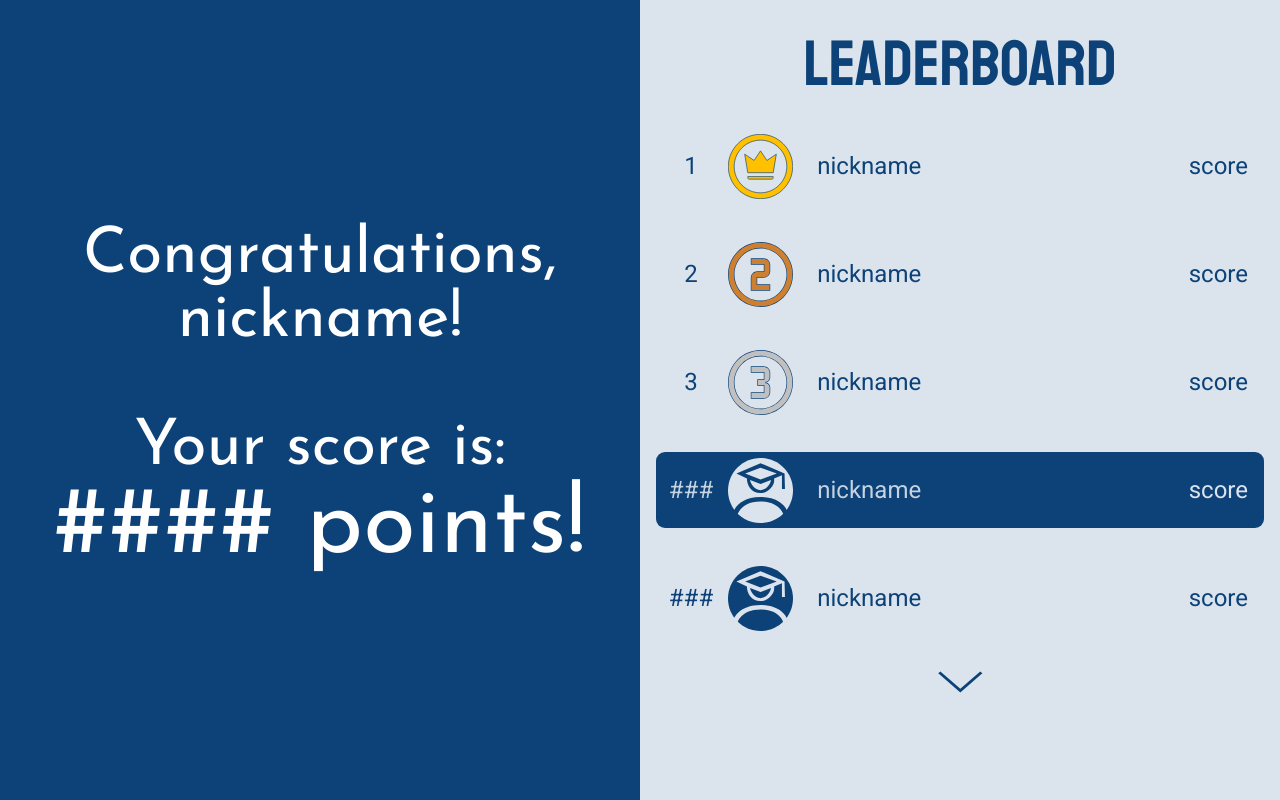
After one commit to InnoSWP/Intaby, a Django app: template web-app/static/templates/leaderboard.html in a window 1280 px wide. The commit adds this page. Run offline with Django 4.2, Linux system fonts and the light colour scheme; the template is opened without the code that fills it, so the values that code supplies are empty.

Commit message:
Check styles

```diff
--- a/web-app/static/styles/new_style.css
+++ b/web-app/static/styles/new_style.css
@@ -55,7 +55,6 @@ body::-webkit-scrollbar {
     z-index: 4;
 }
 .header-left{
-
     /* Size */
     width: 50%;
     height: 100%;
@@ -981,6 +980,317 @@ body::-webkit-scrollbar {
     z-index: 2;
 }
 
+/* Leaderboard */
+.Board {
+    /* Size */
+    width: 100vw;
+    height: 100vh;
+
+    /* Display */
+    display: flex;
+    justify-content: space-between;
+    align-items: center;
+    overflow: hidden;
+    text-align: center;
+}
+.Board-left {
+    background: #0D4278;
+
+    /* Size */
+    width: 50vw;
+    height: 100vh;
+
+    /* Display */
+    display: flex;
+    flex-direction: column;
+    flex-wrap: nowrap;
+    justify-content: flex-start;
+    align-items: center;
+}
+.user-result {
+    /* Size */
+    width: 100%;
+    height: 100%;
+
+    /* Display */
+    display: flex;
+    justify-content: center;
+    align-items: center;
+    flex-direction: column;
+    flex-wrap: nowrap;
+    align-content: center;
+}
+.user-result_title {
+    color: #FFFFFF;
+
+    /* Font */
+    font-family: "Josefin Sans", serif;
+    font-size: 64px;
+    font-weight: 400;
+    font-style: normal;
+    text-align: center;
+
+    /* Others */
+    margin-bottom: 0;
+}
+.user-result_points {
+    color: #FFFFFF;
+
+    /* Font */
+    font-family: "Josefin Sans", serif;
+    font-size: 96px;
+    font-weight: 400;
+    font-style: normal;
+    text-align: center;
+
+    /* Others */
+    margin-top: 0;
+}
+.Board-right {
+    background: #DBE4ED;
+    /* Size */
+    width: 50vw;
+    height: 100vh;
+
+    /* Display */
+    display: flex;
+    flex-direction: column;
+    flex-wrap: nowrap;
+    justify-content: flex-end;
+    align-items: center;
+}
+.leaderboard {
+    /* Size */
+    width: 95%;
+    height: 100vh;
+
+    /* Display */
+    display: flex;
+    flex-direction: column;
+    flex-wrap: nowrap;
+    justify-content: flex-start;
+    align-items: center;
+}
+.leaderboard_title {
+    /* Size */
+    width: auto;
+
+    /* Font */
+    font-family: 'Staatliches', serif;
+    font-size: 64px;
+    font-weight: 400;
+    font-style: normal;
+
+    color: #0D4278;
+
+    /* Display */
+    display: flex;
+    align-items: center;
+    text-align: center;
+
+    /* Other */
+    margin: 24px;
+}
+.leaderboard_user-result {
+    /* Size */
+    width: 100%;
+    height: auto;
+
+    /* Display */
+    display: flex;
+    flex-direction: row;
+    flex-wrap: nowrap;
+    justify-content: space-between;
+    align-items: center;
+    align-content: center;
+
+    /* Others */
+    margin-bottom: 32px;
+}
+.leaderboard_user-result-left {
+    /* Size */
+    width: auto;
+    height: 100%;
+
+    /* Display */
+    display: flex;
+    flex-direction: row;
+    flex-wrap: nowrap;
+    justify-content: left;
+    align-items: center;
+    float: left;
+}
+.leaderboard_user-place-box {
+    /* Size */
+    max-width: 70px;
+    min-width: 70px;
+
+    /* Display */
+    display: flex;
+    flex-direction: column;
+    flex-wrap: nowrap;
+    align-content: center;
+    justify-content: center;
+}
+.leaderboard_user-place-text {
+    color: #0D4278;
+
+    width: 100%;
+    /* Font */
+    font-family: 'Roboto', serif;
+    font-size: 24px;
+    font-weight: 400;
+    font-style: normal;
+
+    /* Display */
+    display: flex;
+    flex-direction: column;
+    flex-wrap: nowrap;
+    align-content: center;
+    justify-content: center;
+}
+.leaderboard_1st-place-icon,
+.leaderboard_2nd-place-icon,
+.leaderboard_3rd-place-icon,
+.leaderboard_user-icon,
+.leaderboard_student-icon {
+    /* Size */
+    width: 65px;
+    height: 65px;
+
+    /* Others */
+    margin-left: 1%;
+}
+.leaderboard_user-name {
+    color: #0D4278;
+
+    /* Font */
+    font-family: 'Roboto', serif;
+    font-size: 24px;
+    font-weight: 400;
+    font-style: normal;
+
+    /* Display */
+    display: flex;
+    align-items: center;
+    text-align: center;
+
+    /* Other */
+    margin-left: 10%;
+}
+.leaderboard_user-result-right {
+    /* Size */
+    width: auto;
+    height: 100%;
+
+    /* Display */
+    display: flex;
+    flex-direction: row;
+    flex-wrap: nowrap;
+    justify-content: flex-end;
+    align-items: center;
+    align-content: center;
+    float: right;
+}
+.leaderboard_user-score {
+    color: #0D4278;
+
+    /* Font */
+    font-family: 'Roboto', serif;
+    font-size: 24px;
+    font-weight: 400;
+    font-style: normal;
+
+    /* Display */
+    display: flex;
+    flex-direction: column;
+    flex-wrap: nowrap;
+    align-content: center;
+    justify-content: center;
+
+    /* Other */
+    margin-right: 16px;
+}
+.leaderboard_user-result-me {
+    background-color: #0D4278;
+
+    /* Size */
+    width: 100%;
+    height: auto;
+
+    /* Display */
+    display: flex;
+    flex-direction: row;
+    flex-wrap: nowrap;
+    justify-content: space-between;
+    align-items: center;
+    align-content: center;
+
+    /* Others */
+    margin-bottom: 32px;
+    border-radius: 9px;
+}
+.leaderboard_user-place-text-me {
+    color: #C5D3E1;
+
+    /* Font */
+    font-family: 'Roboto', serif;
+    font-size: 24px;
+    font-weight: 400;
+    font-style: normal;
+
+    /* Display */
+    display: flex;
+    flex-direction: column;
+    flex-wrap: nowrap;
+    align-content: center;
+    justify-content: center;
+}
+.leaderboard_user-name-me {
+    color: #C5D3E1;
+
+    /* Font */
+    font-family: 'Roboto', serif;
+    font-size: 24px;
+    font-weight: 400;
+    font-style: normal;
+
+    /* Display */
+    display: flex;
+    flex-direction: column;
+    flex-wrap: nowrap;
+    align-content: center;
+    justify-content: center;
+
+    /* Other */
+    margin-left: 10%;
+}
+.leaderboard_user-score-me {
+    color: #DBE4ED;
+
+    /* Font */
+    font-family: 'Roboto', serif;
+    font-size: 24px;
+    font-weight: 400;
+    font-style: normal;
+
+    /* Display */
+    display: flex;
+    flex-direction: column;
+    flex-wrap: nowrap;
+    align-content: center;
+    justify-content: center;
+
+    /* Other */
+    margin-right: 16px;
+}
+.leaderboard_scroll-up,
+.leaderboard_scroll-down {
+    /* Size */
+    height: 28px;
+    width: 55px;
+}
+
 /* Media */
 
 @media (max-width: 576px) {
--- /dev/null
+++ b/web-app/static/templates/leaderboard.html
@@ -0,0 +1,130 @@
+<!DOCTYPE html>
+<html lang="en">
+
+<head>
+    <!-- Fonts -->
+    <link href="https://fonts.googleapis.com/css?family=Roboto&display=swap" rel="stylesheet"/>
+    <link href="https://fonts.googleapis.com/css?family=Rubik&display=swap" rel="stylesheet"/>
+    <link href="https://fonts.googleapis.com/css?family=Roboto+Condensed&display=swap" rel="stylesheet"/>
+    <link href="https://fonts.googleapis.com/css?family=Staatliches&display=swap" rel="stylesheet"/>
+    <link href="https://fonts.googleapis.com/css?family=Josefin+Sans&display=swap" rel="stylesheet"/>
+    <link rel="preconnect" href="https://fonts.googleapis.com">
+    <link rel="preconnect" href="https://fonts.gstatic.com" crossorigin>
+    <link href="https://fonts.googleapis.com/css2?family=Staatliches&display=swap" rel="stylesheet">
+    <link rel="preconnect" href="https://fonts.googleapis.com">
+    <link rel="preconnect" href="https://fonts.gstatic.com" crossorigin>
+    <link href="https://fonts.googleapis.com/css2?family=Staatliches&display=swap" rel="stylesheet">
+
+    <!-- Scripts -->
+    <script src="jquery-3.6.0.min.js"></script>
+
+    <!-- Styles -->
+    <link rel="stylesheet" href="/web-app/static/styles/new_style.css">
+
+    <!-- Meta -->
+    <meta charset="UTF-8">
+    <meta http-equiv="X-UA-Compatible" content="IE=edge">
+    <meta name="viewport" content="width=device-width, initial-scale=1.0">
+
+    <!-- Title -->
+    <title> Document </title>
+</head>
+
+<body class="body_">
+    <!--Блок всей страницы-->
+    <div class="Board">
+        <!--Левый блок страницы-->
+        <div class="Board-left">
+            <!--Блок текста-->
+            <div class="user-result">
+                <!--nickname - имя пользователя-->
+                <h3 class="user-result_title">Congratulations, nickname!</h3>
+                <h3 class="user-result_title">Your score is:</h3>
+                <!--#### - сколько очков получил пользователь-->
+                <h1 class="user-result_points">#### points!</h1>
+            </div>
+        </div>
+        <!--Правый блок страницы-->
+        <div class="Board-right">
+            <!--Лидерборд-->
+            <div class="leaderboard">
+                <!--Оглавление блока-->
+                <legend class="leaderboard_title">Leaderboard</legend>
+                <!--Scroll-block со всеми участниками-->
+                <fieldset style="width: 100%; margin: 0; padding: 0; border:0;">
+                    <!--Далее - перечесление всех типов участников-->
+                    <!--Вот отсюда и начинается работа с базой данных-->
+                    <!--Каждый участник имеет собственный блок leaderboard_user-result,
+                    а его содержание - зависит от типа участника-->
+                    <div class="leaderboard_user-result">
+                        <div class="leaderboard_user-result-left">
+                            <div class="leaderboard_user-place-box">
+                                <p class="leaderboard_user-place-text">1</p>
+                            </div>
+                            <img class="leaderboard_1st-place-icon" src="/web-app/static/images/leaderboard_1st-place.svg"/>
+                            <p class="leaderboard_user-name">nickname</p>
+                        </div>
+                        <div class="leaderboard_user-result-right">
+                            <p class="leaderboard_user-score">score</p>
+                        </div>
+                    </div>
+                    <div class="leaderboard_user-result">
+                        <div class="leaderboard_user-result-left">
+                            <div class="leaderboard_user-place-box">
+                                <p class="leaderboard_user-place-text">2</p>
+                            </div>
+                            <img class="leaderboard_2nd-place-icon" src="/web-app/static/images/leaderboard_2nd-place.svg"/>
+                            <p class="leaderboard_user-name">nickname</p>
+                        </div>
+                        <div class="leaderboard_user-result-right">
+                            <p class="leaderboard_user-score">score</p>
+                        </div>
+                    </div>
+                    <div class="leaderboard_user-result">
+                        <div class="leaderboard_user-result-left">
+                            <div class="leaderboard_user-place-box">
+                                <p class="leaderboard_user-place-text">3</p>
+                            </div>
+                            <img class="leaderboard_3rd-place-icon" src="/web-app/static/images/leaderboard_3rd-place.svg"/>
+                            <p class="leaderboard_user-name">nickname</p>
+                        </div>
+                        <div class="leaderboard_user-result-right">
+                            <p class="leaderboard_user-score">score</p>
+                        </div>
+                    </div>
+                    <div class="leaderboard_user-result-me">
+                        <div class="leaderboard_user-result-left">
+                            <div class="leaderboard_user-place-box">
+                                <p class="leaderboard_user-place-text-me">###</p>
+                            </div>
+                            <img class="leaderboard_user-icon" src="/web-app/static/images/leaderboard_user.svg"/>
+                            <p class="leaderboard_user-name-me">nickname</p>
+                        </div>
+                        <div class="leaderboard_user-result-right">
+                            <p class="leaderboard_user-score-me">score</p>
+                        </div>
+                    </div>
+                    <div class="leaderboard_user-result">
+                        <div class="leaderboard_user-result-left">
+                            <div class="leaderboard_user-place-box">
+                                <p class="leaderboard_user-place-text">###</p>
+                            </div>
+                            <img class="leaderboard_student-icon" src="/web-app/static/images/leaderboard_student.svg"/>
+                            <p class="leaderboard_user-name">nickname</p>
+                        </div>
+                        <div class="leaderboard_user-result-right">
+                            <p class="leaderboard_user-score">score</p>
+                        </div>
+                    </div>
+                </fieldset>
+                <img class="leaderboard_scroll-down" src="/web-app/static/images/leaderboard_scroll-down.svg"/>
+            </div>
+        </div>
+
+    </div>
+
+    <script src="script.js"></script>
+
+</body>
+
+</html>
```
Also changed, not shown: web-app/static/images/leaderboard_1st-place.svg (added), web-app/static/images/leaderboard_2nd-place.svg (added), web-app/static/images/leaderboard_3rd-place.svg (added), web-app/static/images/leaderboard_scroll-down.svg (added), web-app/static/images/leaderboard_scroll-up.svg (added), web-app/static/images/leaderboard_student.svg (added), web-app/static/images/leaderboard_user.svg (added).
